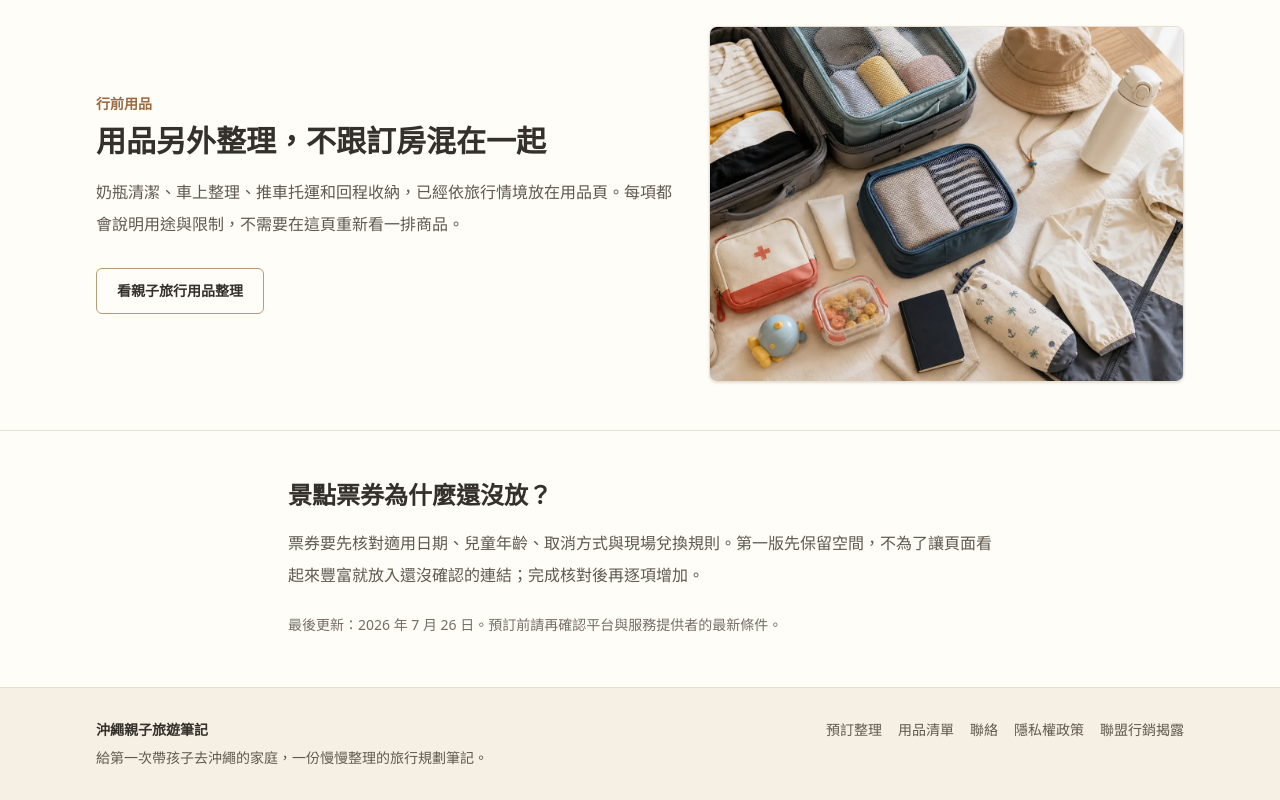
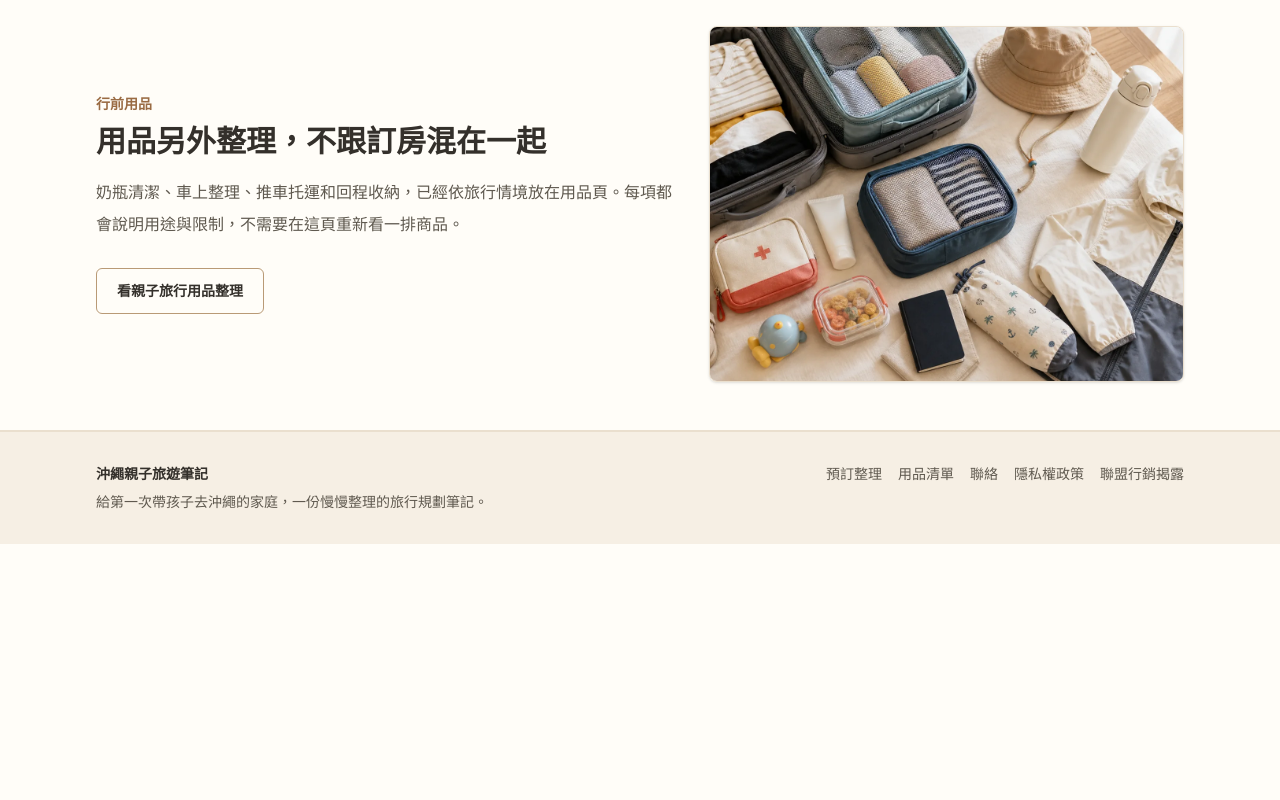
Before and after one commit to wei96-travel/okinawa-family-travel-blog, a Next.js app: page /okinawa-family-trip-booking in a window 1280 px wide. Shown: the part 2130-2930 px from the top of the page. After the commit the page ends 2674 px from the top, so only its background shows below. Built offline with nearby package versions, Linux system fonts and the light colour scheme; no server answers.

Commit message:
Trim booking hub ending

```diff
--- a/app/okinawa-family-trip-booking/page.tsx
+++ b/app/okinawa-family-trip-booking/page.tsx
@@ -208,15 +208,6 @@ export default function OkinawaFamilyTripBookingPage() {
           </div>
         </section>
 
-        <section className="mx-auto max-w-3xl px-5 py-12 sm:px-6 lg:px-8">
-          <h2 className="text-2xl font-bold text-[#34302b]">景點票券為什麼還沒放？</h2>
-          <p className="mt-4 text-base leading-8 text-[#5f594f]">
-            票券要先核對適用日期、兒童年齡、取消方式與現場兌換規則。第一版先保留空間，不為了讓頁面看起來豐富就放入還沒確認的連結；完成核對後再逐項增加。
-          </p>
-          <p className="mt-5 text-sm leading-7 text-[#756e65]">
-            最後更新：2026 年 7 月 26 日。預訂前請再確認平台與服務提供者的最新條件。
-          </p>
-        </section>
       </main>
     </div>
   );
```
Also changed, not shown: 1 other file (tests, documents, lock files or other folders).
